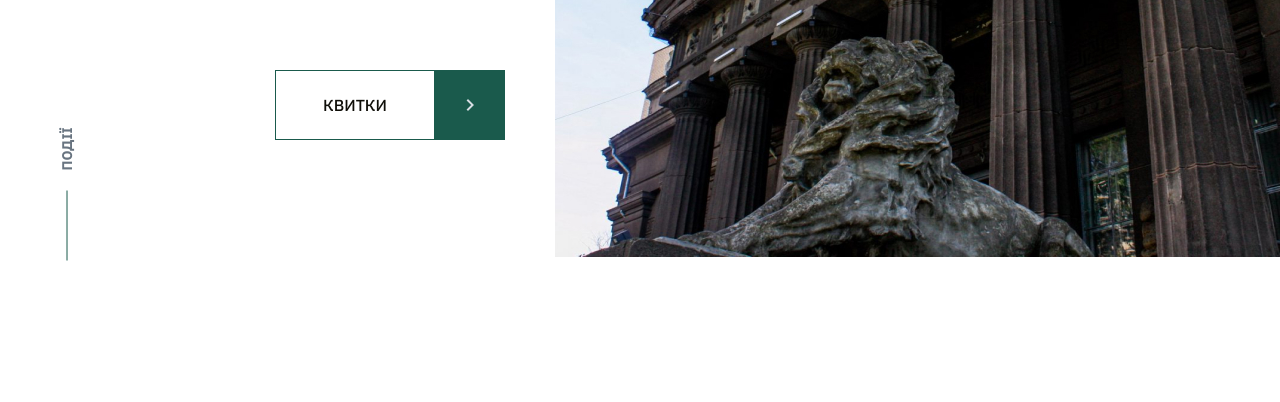
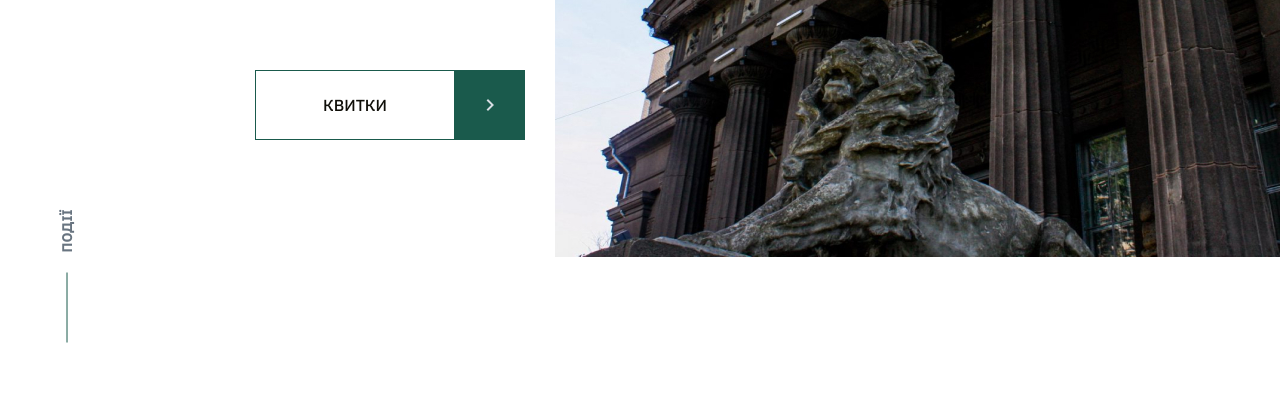
Before and after one commit to yevheniikulish/museum-landing, a website built with Parcel: page src/index.html in a window 1280 px wide. Shown: the part 398-800 px from the top of the page. Built offline with nearby package versions, Linux system fonts and the light colour scheme.

Commit message:
meseum landing

```diff
--- a/src/styles/blocks/header.scss
+++ b/src/styles/blocks/header.scss
@@ -142,6 +142,7 @@
 
     @include tablet {
       grid-column: 1 / 2;
+      margin: 0;
     }
 
     @include desktop {
@@ -208,7 +209,7 @@
 
     @include desktop {
       position: absolute;
-      top: calc(50vw - 55px);
+      top: calc(100vh - 133px);
       display: flex;
       align-items: center;
       font-weight: $weight-bold;
```
Also changed, not shown: README.md.
